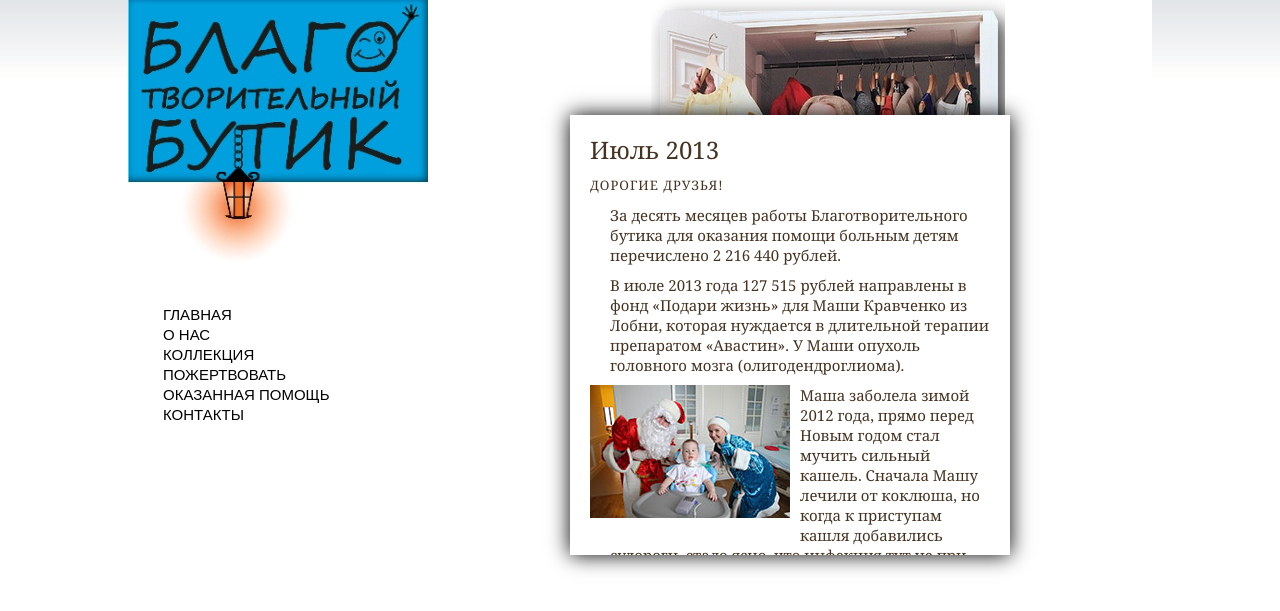
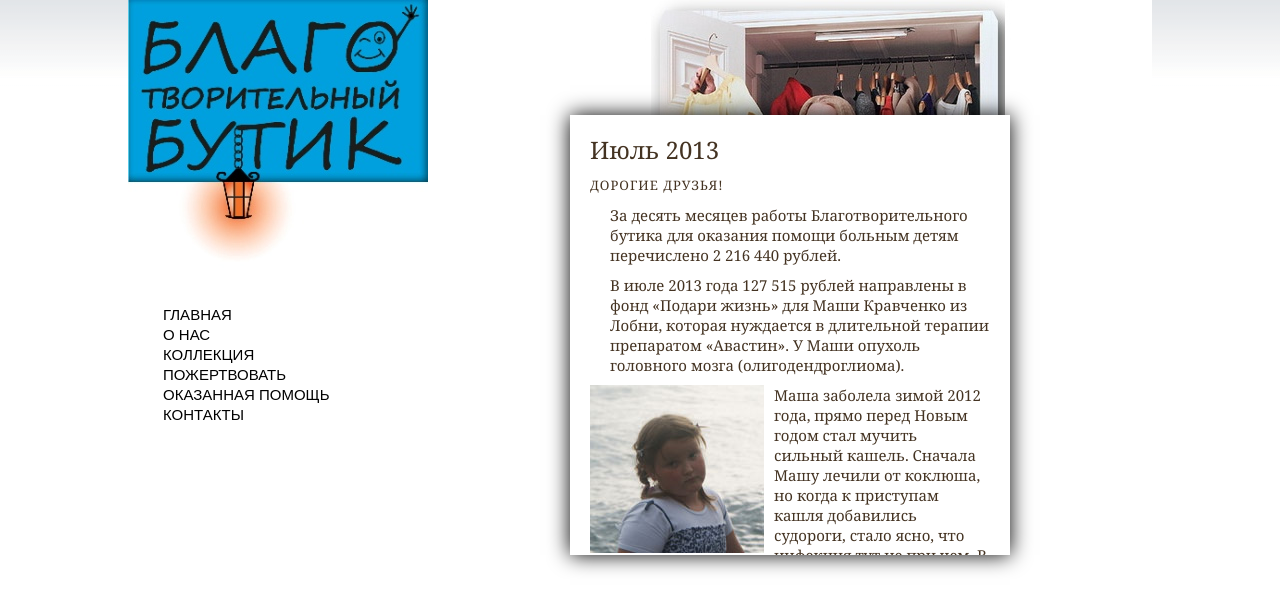
Before and after one commit to Integral/blagobutik, a Jekyll site: the page built from _posts/reports/2013-08-17-jule.md, in a window 1280 px wide. Shown: the top 611 px of the page. Built offline with Jekyll 4.4.1, drawn with Linux system fonts in a browser that asks for light colours.

Commit message:
path fixes

```diff
--- a/_posts/reports/2013-08-17-jule.md
+++ b/_posts/reports/2013-08-17-jule.md
@@ -13,7 +13,7 @@ published: true
 В июле 2013 года 127 515 рублей направлены в фонд «Подари жизнь» для Маши Кравченко из Лобни, которая нуждается в длительной терапии препаратом «Авастин». У Маши опухоль головного мозга (олигодендроглиома).
 
 <div class="slides">
-<a href="http://blagobutik.ru/img/sasha.jpg" class="highslide" onclick="return hs.expand(this)"><img src="http://blagobutik.ru/img/sasha_thumb.jpg" alt="Highslide JS" title="Click to enlarge"></a>
+<a href="http://blagobutik.ru/img/kravchenko.jpg" class="highslide" onclick="return hs.expand(this)"><img src="http://blagobutik.ru/img/kravchenko_thumb.jpg" alt="Highslide JS" title="Click to enlarge"></a>
 </div>
 Маша заболела зимой 2012 года, прямо перед Новым годом стал мучить сильный кашель. Сначала Машу лечили от коклюша, но когда к приступам кашля добавились судороги, стало ясно, что инфекция тут не при чем. В детской больнице Лобни врачи заподозрили у Маши опухоль головного мозга.
 
```
